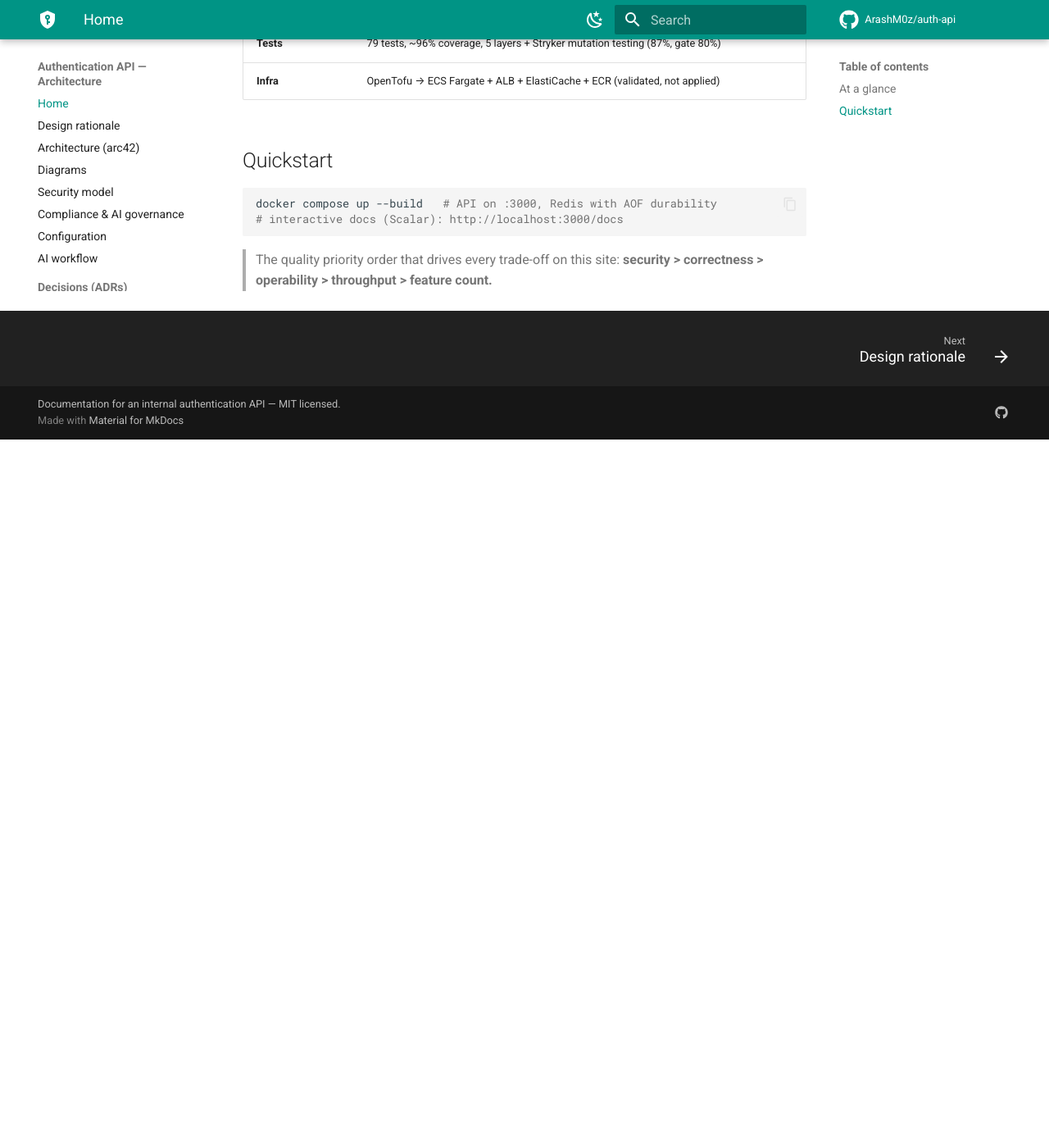
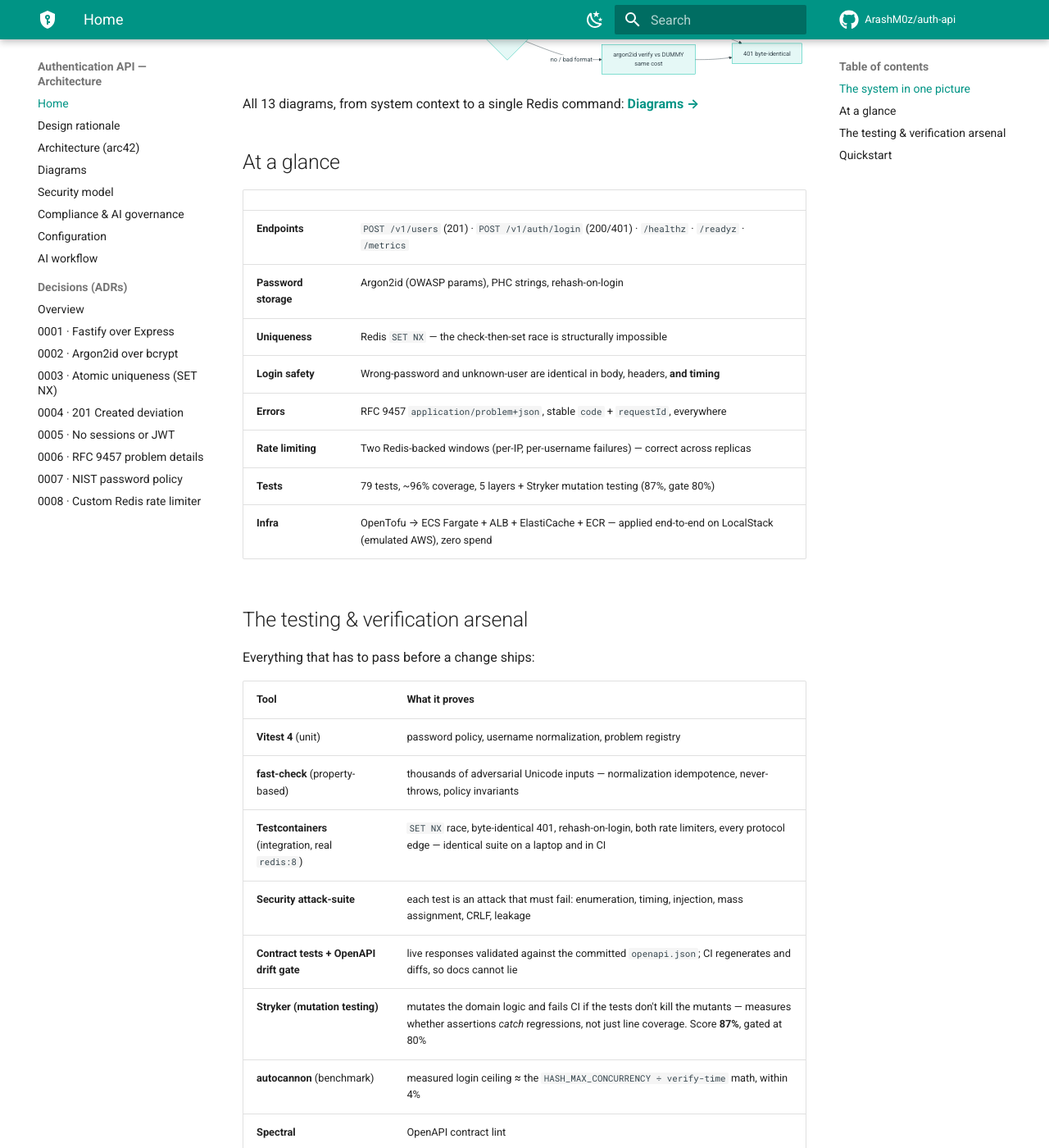
Before and after one commit to ArashM0z/auth-api, an MkDocs documentation site: the page built from docs/index.md, in a window 1280 px wide and 1400 px high, scrolled down 1334 px. Shown: the whole window at 82% size. Built offline with MkDocs 1.6.1 and Material for MkDocs 9.7.7, drawn with Linux system fonts in a browser that asks for light colours; comment, search, counter and statistics services are not loaded; before the commit the page ends 1870 px from its top, so only the background shows below that; some of the changed text lies outside the part shown.

Commit message:
docs: overview diagrams + full testing arsenal on the handbook home
- two Mermaid diagrams on the home page (system context, timing-safe login)
- testing & verification arsenal table: Vitest, fast-check, Testcontainers,
  security attack-suite, contract + OpenAPI drift, Stryker mutation (87%),
  autocannon, Spectral, CodeQL/gitleaks/Trivy/dependency-review,
  tofu test/tflint/checkov, LocalStack apply
- CI/CD diagram gains the IaC-assurance lane (tofu checks + LocalStack)

````diff
--- a/docs/index.md
+++ b/docs/index.md
@@ -51,6 +51,42 @@ RFC 9457, RFC 9110) rather than folklore.
 
 </div>
 
+## The system in one picture
+
+```mermaid
+flowchart LR
+  subgraph consumers [Internal services]
+    S1[Gateway / BFF]
+    S2[Back-office jobs]
+  end
+  A[Authentication API<br/>Fastify 5 · stateless · N replicas]
+  R[(Redis 8<br/>users + rate windows<br/>AOF everysec)]
+  P[Orchestrator / LB]
+  O[Log pipeline<br/>audit events]
+  S1 -->|POST /v1/users, /v1/auth/login| A
+  S2 --> A
+  A -->|SET NX · GET · INCR| R
+  P -.probes.-> A
+  A -.structured logs.-> O
+```
+
+And the flow everything else defends — login, timing-safe on every path:
+
+```mermaid
+flowchart LR
+  L[POST /v1/auth/login] --> G[INCR failure window<br/>atomic gate, before hash]
+  G -->|over cap| R429[429 + Retry-After]
+  G --> V{user exists?}
+  V -->|yes| H[argon2id verify]
+  V -->|no / bad format| D[argon2id verify vs DUMMY<br/>same cost]
+  H -->|ok| OK[200 · clear window]
+  H -->|wrong| X[401 byte-identical]
+  D --> X
+```
+
+All 13 diagrams, from system context to a single Redis command:
+**[Diagrams →](diagrams.md)**
+
 ## At a glance
 
 | | |
@@ -62,7 +98,25 @@ RFC 9457, RFC 9110) rather than folklore.
 | **Errors** | RFC 9457 `application/problem+json`, stable `code` + `requestId`, everywhere |
 | **Rate limiting** | Two Redis-backed windows (per-IP, per-username failures) — correct across replicas |
 | **Tests** | 79 tests, ~96% coverage, 5 layers + Stryker mutation testing (87%, gate 80%) |
-| **Infra** | OpenTofu → ECS Fargate + ALB + ElastiCache + ECR (validated, not applied) |
+| **Infra** | OpenTofu → ECS Fargate + ALB + ElastiCache + ECR — applied end-to-end on LocalStack (emulated AWS), zero spend |
+
+## The testing & verification arsenal
+
+Everything that has to pass before a change ships:
+
+| Tool | What it proves |
+| --- | --- |
+| **Vitest 4** (unit) | password policy, username normalization, problem registry |
+| **fast-check** (property-based) | thousands of adversarial Unicode inputs — normalization idempotence, never-throws, policy invariants |
+| **Testcontainers** (integration, real `redis:8`) | `SET NX` race, byte-identical 401, rehash-on-login, both rate limiters, every protocol edge — identical suite on a laptop and in CI |
+| **Security attack-suite** | each test is an attack that must fail: enumeration, timing, injection, mass assignment, CRLF, leakage |
+| **Contract tests + OpenAPI drift gate** | live responses validated against the committed `openapi.json`; CI regenerates and diffs, so docs cannot lie |
+| **Stryker (mutation testing)** | mutates the domain logic and fails CI if the tests don't kill the mutants — measures whether assertions *catch* regressions, not just line coverage. Score **87%**, gated at 80% |
+| **autocannon** (benchmark) | measured login ceiling ≈ the `HASH_MAX_CONCURRENCY ÷ verify-time` math, within 4% |
+| **Spectral** | OpenAPI contract lint |
+| **CodeQL · gitleaks · Trivy · dependency-review** | SAST, secret scan, container-image CVEs, vulnerable-dependency gate on PRs |
+| **tofu test · tflint · checkov** | IaC security invariants asserted at plan time |
+| **LocalStack apply** | the *entire* AWS stack (VPC → ECS → ElastiCache → ALB → Route 53 → Secrets) provisioned for real against emulated AWS APIs — an integration test for the Terraform itself, $0 spend. See the [live tour](../) |
 
 ## Quickstart
 
@@ -71,5 +125,9 @@ docker compose up --build   # API on :3000, Redis with AOF durability
 # interactive docs (Scalar): http://localhost:3000/docs
 ```
 
+> Prefer the interactive version? The **[landing site](../)** has the deployed-
+> architecture tour, a request **[playground](../playground.html)**, and a live
+> **[rate-limiter demo](../ratelimit.html)**.
+
 > The quality priority order that drives every trade-off on this site:
 > **security > correctness > operability > throughput > feature count.**
````
Also changed, not shown: docs/diagrams.md (+5 -1 lines).
